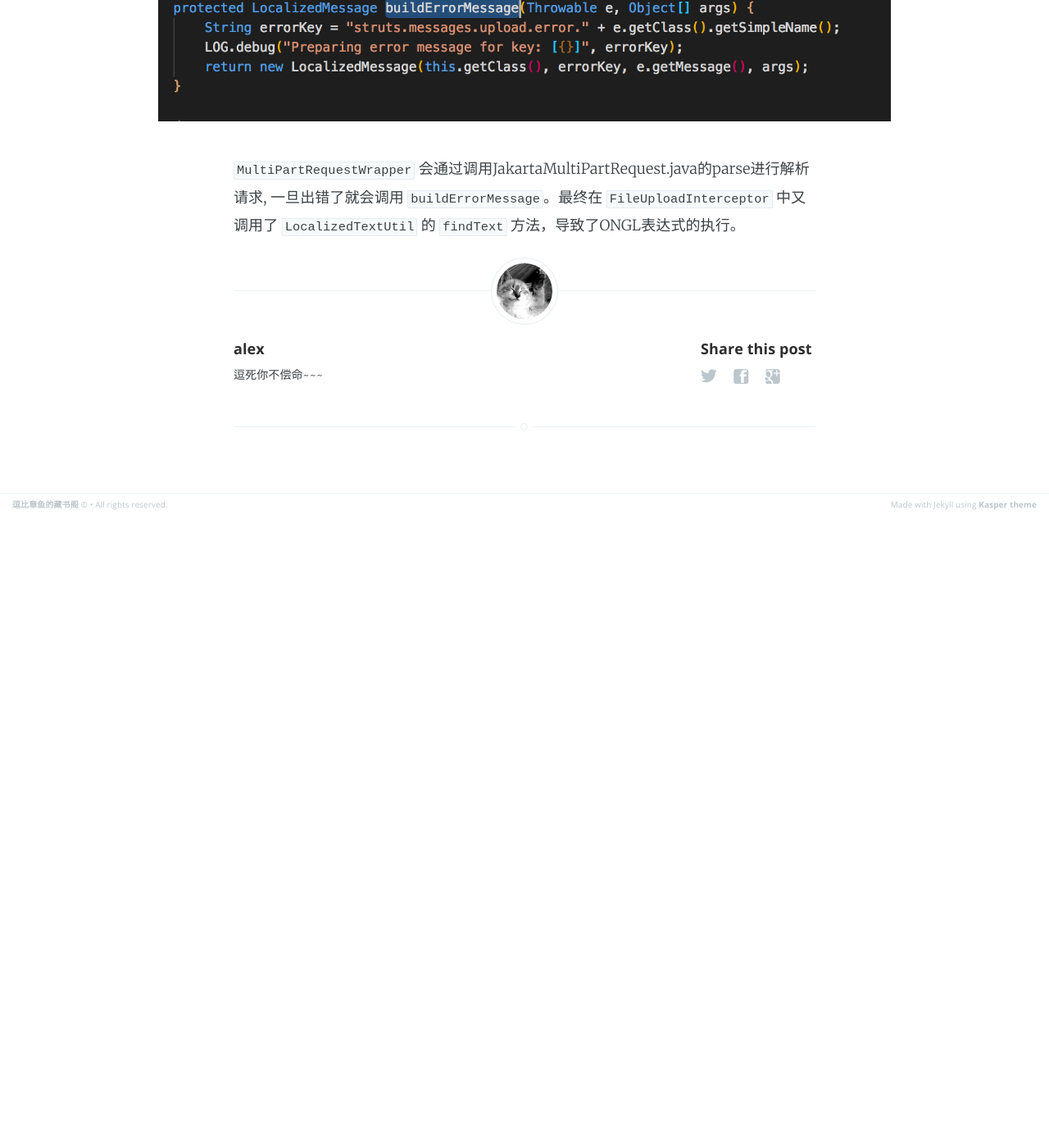
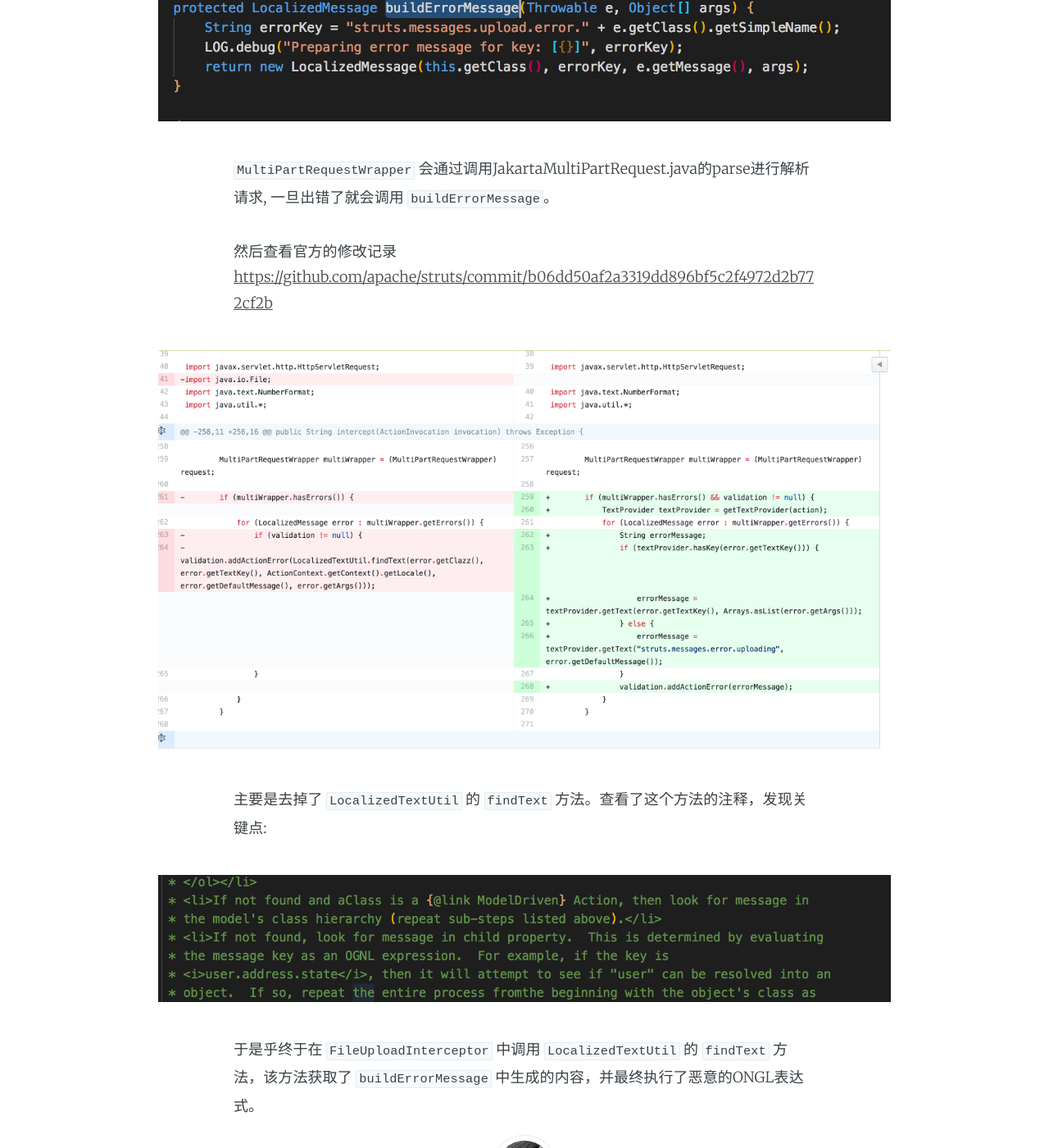
Before and after one commit to alex-marmot/alex-marmot.github.io, a Jekyll site: the page built from _posts/2017-10-06-S2-045-漏洞学习笔记.md, in a window 1280 px wide and 1400 px high, scrolled down 4978 px. Shown: the whole window at 82% size. Built offline with Jekyll 4.4.1, drawn with Linux system fonts in a browser that asks for light colours; before the commit the page ends 5607 px from its top, so only the background shows below that.

Commit message:
update at 2017-10-06 08:41:31 UTC for

```diff
--- a/_posts/2017-10-06-S2-045-漏洞学习笔记.md
+++ b/_posts/2017-10-06-S2-045-漏洞学习笔记.md
@@ -57,4 +57,14 @@ Possible Remote Code Execution when performing file upload based on Jakarta Mult
 ![buildErrorMessage](/assets/images/buildErrorMessage.png)
 
 `MultiPartRequestWrapper` 会通过调用JakartaMultiPartRequest.java的parse进行解析请求,
-一旦出错了就会调用 `buildErrorMessage`。最终在 `FileUploadInterceptor` 中又调用了 `LocalizedTextUtil` 的 `findText` 方法，导致了ONGL表达式的执行。
+一旦出错了就会调用 `buildErrorMessage`。
+
+然后查看官方的修改记录[https://github.com/apache/struts/commit/b06dd50af2a3319dd896bf5c2f4972d2b772cf2b](https://github.com/apache/struts/commit/b06dd50af2a3319dd896bf5c2f4972d2b772cf2b)
+
+![S2-045](/assets/images/S2-045.png)
+
+主要是去掉了 `LocalizedTextUtil` 的 `findText` 方法。查看了这个方法的注释，发现关键点:
+
+![S2-045-KEY](/assets/images/S2-045-KEY.png)
+
+于是乎终于在 `FileUploadInterceptor` 中调用 `LocalizedTextUtil` 的 `findText` 方法，该方法获取了 `buildErrorMessage` 中生成的内容，并最终执行了恶意的ONGL表达式。
```
Also changed, not shown: other parts of _posts/2017-10-06-S2-045-漏洞学习笔记.md (+1 -1 lines), assets/images/S2-045-KEY.png (added), assets/images/S2-045.png (added).
